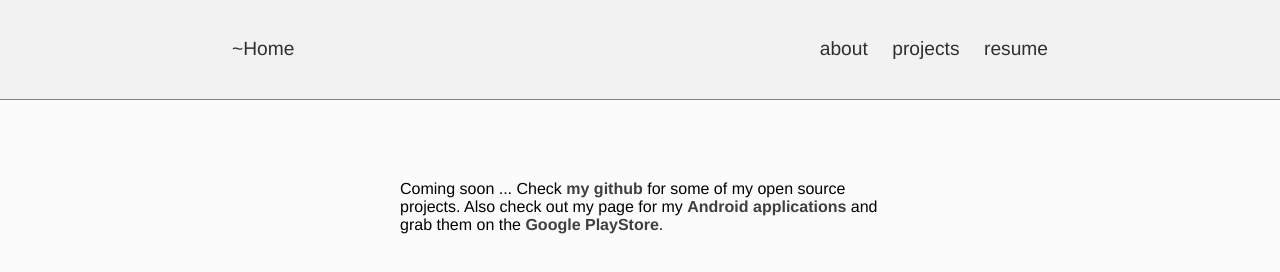
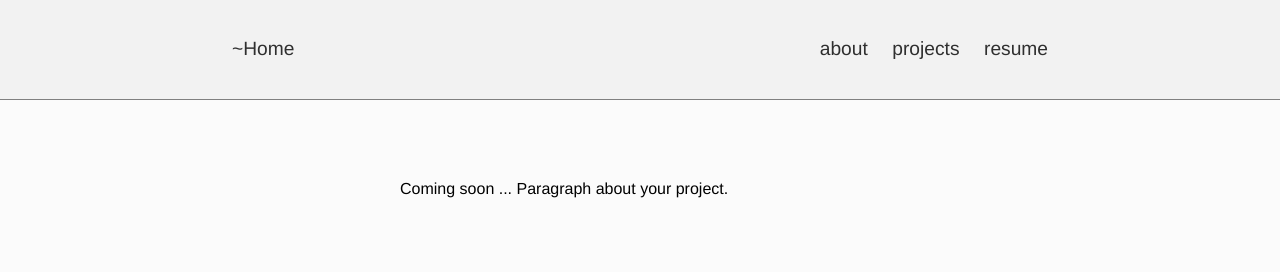
Before and after one commit to InfamousDevelopment/Mobile_resume, a plain HTML site: page projects.html in a window 1280 px wide. Drawn offline with nearby package versions, Linux system fonts and the light colour scheme; a web font is replaced by a local one.

Commit message:
YOUR projects

```diff
--- a/projects.html
+++ b/projects.html
@@ -3,7 +3,7 @@
 
 <head>
 	<meta charset="UTF-8">
-	<title>Projects | James Jamison</title>
+	<title>Projects | YOUR NAME</title>
 	<link rel="stylesheet" type="text/css" href="main.css">
 	<link rel="stylesheet" type="text/css" href="projects.css">
 	<link rel="stylesheet" type="text/css" href="main-mobile.css" media="only screen and (max-width:50em)"/>
@@ -37,7 +37,7 @@
 	<div class="content">
 		<div class="content-container clearfix">
 			<p>
-				Coming soon ... Check <a class="bold" href="http://www.github.com/jamison904">my github</a> for some of my open source projects. Also check out my page for my <a class="bold" href="http://infamousproductions.github.io/">Android applications</a> and grab them on the <a href="https://play.google.com/store/apps/developer?id=Infamous+Productions" class="bold">Google PlayStore</a>.
+				Coming soon ... Paragraph about your project.
 			</p>
 		</div>
 	</div>
```
